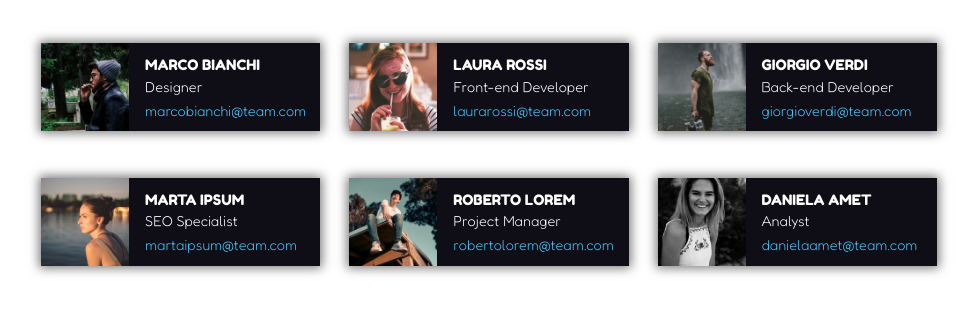
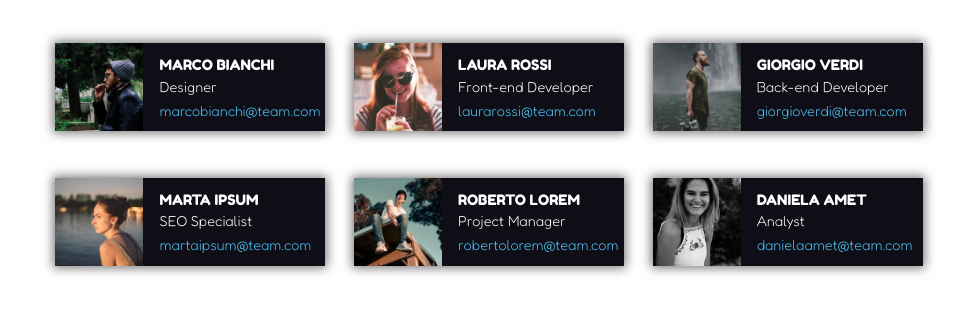
Before and after one commit to RenatoFringuello/-html-css-float-cards, a plain HTML site: page index.html in a window 1280 px wide. Shown: the part 146-460 px from the top of the page, without its empty margins (151-1128 px from the left). Drawn offline with Linux system fonts and the light colour scheme.

Commit message:
cleaned code

```diff
--- a/css/style.css
+++ b/css/style.css
@@ -4,11 +4,6 @@
     box-sizing: border-box;
 }
 
-.clearfix::after{
-    content: '';
-    display: table;
-    clear: both;
-}
 body{
     font-family: 'Fredoka', sans-serif;
 }
@@ -16,7 +11,17 @@ a{
     text-decoration: none;
     color:#4cc2f4;
 }
+a:hover{
+    color:#d0f57a;
+}
+a:visited{
+    color:#b07af5;
+}
+a:active{
+    color:#4c87f4;
+}
 
+/* ------------------------------- HEADER ------------------------------ */
 header{
     text-align: center;
 }
@@ -24,37 +29,27 @@ header > h1{
     padding: 2rem 0;
     color:#e53170;
 }
-
-article{
-    background-color: #0f0e17;
-    color:white;
-    box-shadow: 0 0 10px 0.1rem #0008;
-    margin:2.9rem 1.8rem 0;
-    width: calc(100% / 3 - 1.2rem);
-}
-article > img{
-    height: 5.5rem;
-    margin-right: 1rem;
+.fredokaOne{
+    font-family: 'Fredoka One', sans-serif;
 }
 
-section.container article:nth-child(3n),
-section.container article:nth-child(3n + 1){
-    margin: 2.9rem 0 0;
-}
-
+/* ------------------------------- MAIN ------------------------------ */
 .container{
     margin: 0 auto;
     width: 70%;
 }
 
-.float-left{
-    float: left;
+.card{
+    background-color: #0f0e17;
+    color:white;
+    box-shadow: 0 0 10px 0.1rem #0008;
+    margin:2.9rem 0.9rem 0;
+    width: calc(100% / 3 - 1.8rem);
 }
-
-.fredoka{
-    font-family: 'Fredoka One', sans-serif;
+.card > img{
+    height: 5.5rem;
+    margin-right: 1rem;
 }
-
 .contact-info{
     padding: 0.5rem 0;
     text-align: start;
@@ -63,3 +58,12 @@ section.container article:nth-child(3n + 1){
     margin: 0.3rem 0;
     font-size: 0.9rem;
 }
+
+.float-left{
+    float: left;
+}
+.clearfix::after{
+    content: '';
+    display: table;
+    clear: both;
+}
--- a/index.html
+++ b/index.html
@@ -17,57 +17,59 @@
     <body>
         <main>
             <header class="container">
-                <h1 class="fredoka">Meet Our Team</h1>
+                <h1 class="fredokaOne">Meet Our Team</h1>
                 <p>
                    Lorem ipsum dolor sit amet consectetur adipisicing elit. Architecto odio voluptatem veritatis mollitia cum, id dolore nulla debitis! Quasi id quas alias nulla et consequuntur libero exercitationem possimus repudiandae recusandae!
                 </p>
             </header>
             <!-- cards section -->
             <section class="container clearfix">
-                <article class="float-left clearfix">
+                <!-- card -->
+                <article class="card float-left clearfix">
                     <img class="float-left" src="img/male1.png" alt="MARCO BIANCHI">
                     <div class="contact-info">
-                        <div class="name fredoka">MARCO BIANCHI</div>
+                        <div class="name fredokaOne">MARCO BIANCHI</div>
                         <div class="occupation">Designer</div>
                         <a href="mailto:marcobianchi@team.com">marcobianchi@team.com</a>
                     </div>
                 </article>
-                <article class="float-left clearfix">
+                <!-- end card -->
+                <article class="card float-left clearfix">
                     <img class="float-left" src="img/female1.png" alt="LAURA ROSSI">
                     <div class="contact-info">
-                        <div class="name fredoka">LAURA ROSSI</div>
+                        <div class="name fredokaOne">LAURA ROSSI</div>
                         <div class="occupation">Front-end Developer</div>
                         <a href="mailto:laurarossi@team.com">laurarossi@team.com</a>
                     </div>
                 </article>
-                <article class="float-left clearfix">
+                <article class="card float-left clearfix">
                     <img class="float-left" src="img/male2.png" alt="GIORGIO VERDI">
                     <div class="contact-info">
-                        <div class="name fredoka">GIORGIO VERDI</div>
+                        <div class="name fredokaOne">GIORGIO VERDI</div>
                         <div class="occupation">Back-end Developer</div>
                         <a href="mailto:giorgioverdi@team.com">giorgioverdi@team.com</a>
                     </div>
                 </article>
-                <article class="float-left clearfix">
+                <article class="card float-left clearfix">
                     <img class="float-left" src="img/female2.png" alt="MARTA IPSUM">
                     <div class="contact-info">
-                        <div class="name fredoka">MARTA IPSUM</div>
+                        <div class="name fredokaOne">MARTA IPSUM</div>
                         <div class="occupation">SEO Specialist</div>
                         <a href="mailto:martaipsum@team.com">martaipsum@team.com</a>
                     </div>
                 </article>
-                <article class="float-left clearfix">
+                <article class="card float-left clearfix">
                     <img class="float-left" src="img/male3.png" alt="ROBERTO LOREM">
                     <div class="contact-info">
-                        <div class="name fredoka">ROBERTO LOREM</div>
+                        <div class="name fredokaOne">ROBERTO LOREM</div>
                         <div class="occupation">Project Manager</div>
                         <a href="mailto:robertolorem@team.com">robertolorem@team.com</a>
                     </div>
                 </article>
-                <article class="float-left clearfix">
+                <article class="card float-left clearfix">
                     <img class="float-left" src="img/female3.png" alt="DANIELA AMET">
                     <div class="contact-info">
-                        <div class="name fredoka">DANIELA AMET</div>
+                        <div class="name fredokaOne">DANIELA AMET</div>
                         <div class="occupation">Analyst</div>
                         <a href="mailto:danielaamet@team.com">danielaamet@team.com</a>
                     </div>
```
